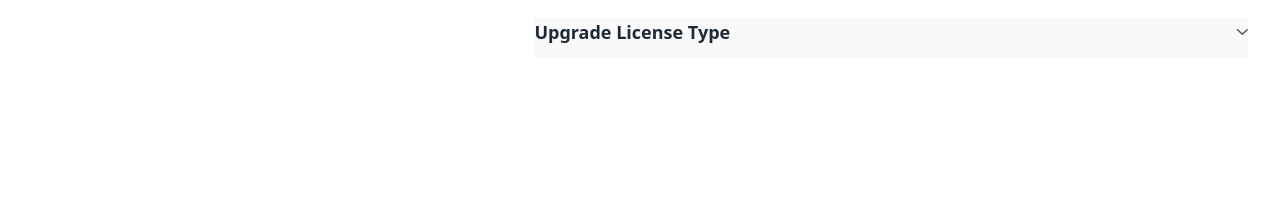
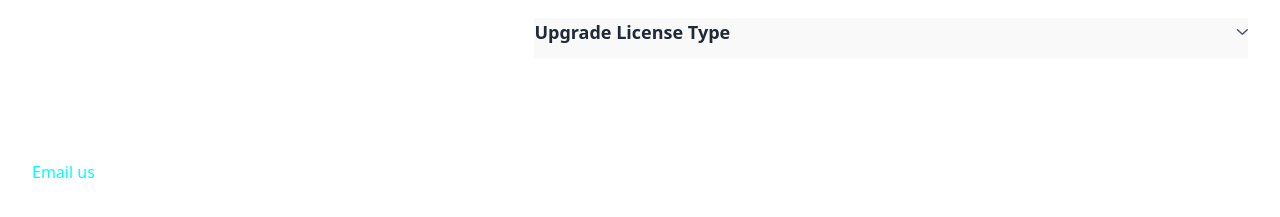
Before and after one commit to AmiinMuse/FareShareNU, a React (Vite) app: page /help in a window 1280 px wide. Shown: the part 471-688 px from the top of the page. Built offline with nearby package versions, Linux system fonts and the light colour scheme.

Commit message:
Help updates

```diff
--- a/src/pages/Help.css
+++ b/src/pages/Help.css
@@ -0,0 +1,7 @@
+.div_test {
+    color: white;
+}
+
+.linkttt {
+    color: aqua;
+}
--- a/src/pages/Help.jsx
+++ b/src/pages/Help.jsx
@@ -119,6 +119,10 @@ const Help = () => {
                 </div>
                 </div>
             </div>
+            <div class = "div_test">
+            <h2 class="text-3xll font-bold md:text-4xl md:leading-tight dark:text-white">Have<br/>Other questions?</h2>
+            <a class= "linkttt" href="https://media.istockphoto.com/id/538665020/photo/internet-meme-why-you-no-rage-face-3d-illustration.jpg?s=612x612&w=0&k=20&c=5D_g8Jy8kqg5Op2bb4RvcH8_6y0HGPqt29TKDrEqLyM=">Email us</a>
+            </div>
         </div>
     )
 }
```
